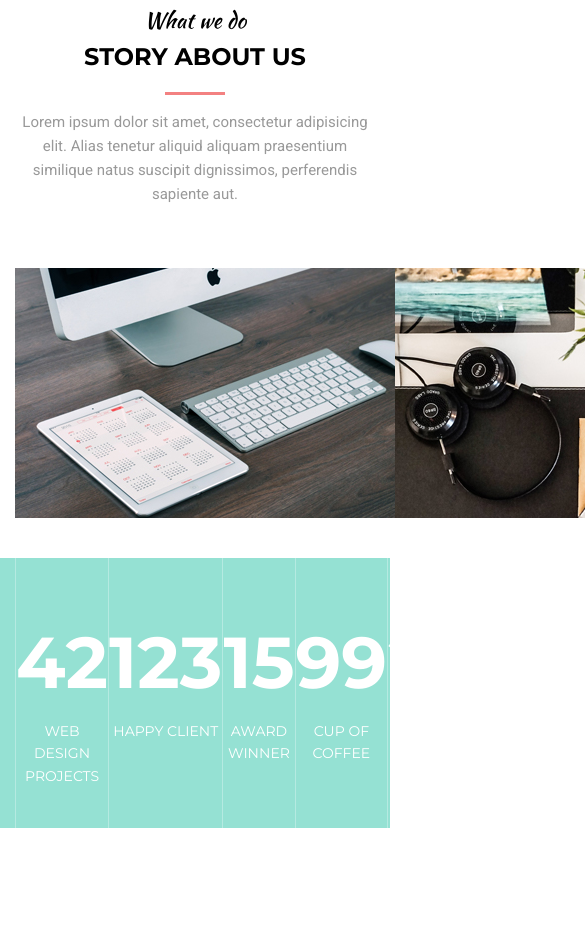
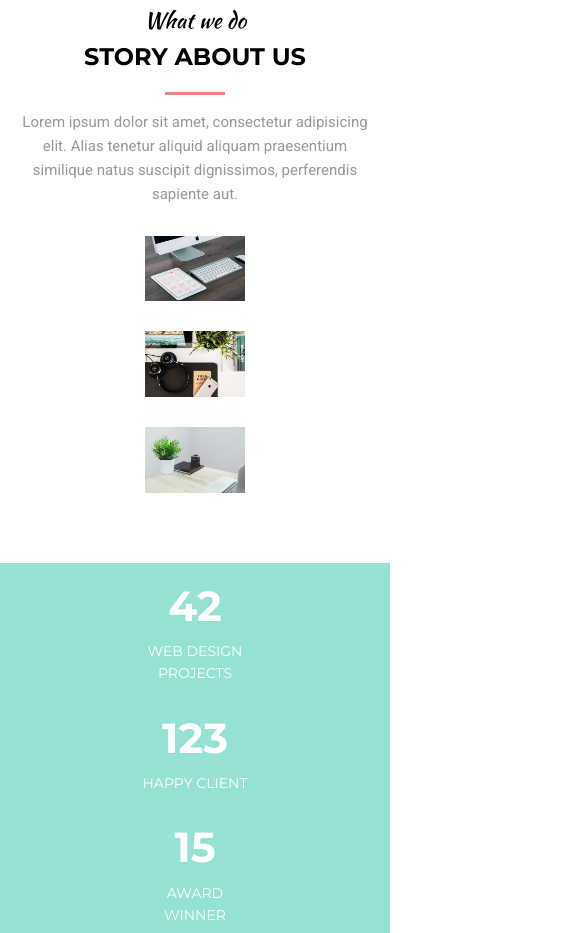
Before and after one commit to VladislavDesu/MoGo, a plain HTML site: page index.html in a window 390 px wide. Shown: the part 881-1814 px from the top of the page, 585 px wide, since content can reach past the window. Drawn offline with Linux system fonts and the light colour scheme.

Commit message:
adaptive 2

```diff
--- a/css/style.css
+++ b/css/style.css
@@ -4,6 +4,8 @@ body {
   line-height: 1.6;
   color: #999;
 }
+
+
 /*tipography*/
 h1 {
   font-size: 150px;
@@ -342,13 +344,14 @@ h5 {
 
 /*card*/
 .card__images {
-  margin-top: 62px;
+  margin: 62px -15px 0;
   display: flex;
   justify-content: space-between;
 }
 
 .card__item {
-  width: 380px;
+  width: 33.33%;
+  padding: 0 15px;
 }
 
 .card__inner {
@@ -362,6 +365,8 @@ h5 {
 }
 
 .card__img img{
+  max-width: 100%;
+  height: auto;
   display: block;
   transition: opacity .1s linear;
 }
@@ -413,13 +418,14 @@ h5 {
 }
 /*statistic*/
 .statistic {
-  max-height: 270px;
+  min-height: 270px;
   background-color: #95e1d3;
   color: #fff;
 }
 
 .stat {
   display: flex;
+  flex-wrap: wrap;
   text-align: center;
 }
 
@@ -490,9 +496,11 @@ h5 {
   display: flex;
   justify-content: space-between;
 }
+
 /*block list*/
 .block__list {
-  width: 600px;
+  width: 100%;
+  max-width: 600px;
   margin-bottom: 10px;
 }
 
@@ -1027,7 +1035,7 @@ margin-right: 20px;
 }
 
 @media (max-width: 990px) {
-
+  .
   .header__title {
     font-size: 32px;
   }
@@ -1038,9 +1046,16 @@ margin-right: 20px;
 }
 
 @media (max-width: 770px) {
-  .header__inner {justify-content: space-around;}
+  .header__inner {
+    justify-content: space-around;
+  }
+
   .section__about {
     padding: 40px 0;
+  }
+
+  .card__images {
+    margin-top: 30px;
   }
 
   .section__title {
@@ -1070,11 +1085,41 @@ margin-right: 20px;
   .section__title::after {
     margin: 15px auto;
   }
+
+  .card__images {
+    flex-direction: column;
+    align-items: center;
+  }
+
+  .card__item {
+    margin-bottom: 30px;
+  }
+
+  .statistic .stat__item {
+    width: 33%;
+    border: none;
+    padding: 20px 0;
+  }
+
+  .stat__count {
+    font-size: 57px;
+  }
+
 }
 
 
 @media (max-width: 575px) {
 
+  .stat {
+    flex-direction: column;
+    align-items: center;
+  }
+  .stat__count {
+    font-size: 42px;
+  }
+  .statistic .stat__item {
+    padding: 10px 0;
+  }
   .header__title {
     font-size: 22px;
   }
```
